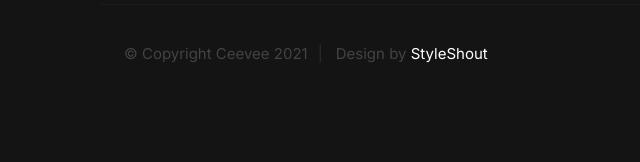
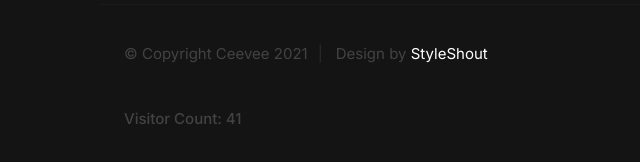
Before and after one commit to JacquesKellerman/aws-resume-serverless, a plain HTML site: page frontend/index.html in a window 1280 px wide. Shown: the part 7681-7843 px from the top of the page, 0-640 px from the left. Drawn offline with Linux system fonts and the light colour scheme.

Commit message:
Version 1.3 - Added Visitor Count placeholder

```diff
--- a/frontend/index.html
+++ b/frontend/index.html
@@ -91,7 +91,6 @@
                         <a href="https://github.com/JacquesKellerman/" target="_blank"><i class="fab fa-github" aria-hidden="true"></i></a>
                         <a href="https://linkedin.com/in/JacquesKellerman/" target="_blank"><i class="fab fa-linkedin" aria-hidden="true"></i></a>
                     </div>
-
                 </div> <!-- end s-hero__content-about -->
 
             </div>
@@ -528,6 +527,7 @@
     <!-- footer
     ================================================== -->
     <footer class="s-footer">
+
         <div class="row">
             <div class="column large-4 medium-6 w-1000-stack s-footer__social-block">
                 <ul class="s-footer__social">
@@ -535,6 +535,13 @@
                     <li><a href="https://github.com/JacquesKellerman/" target="_blank"><i class="fab fa-github" aria-hidden="true"></i></a></li>
                     <li><a href="https://linkedin.com/in/JacquesKellerman/" target="_blank"><i class="fab fa-linkedin" aria-hidden="true"></i></a></li>
                 </ul>
+            </div>
+
+            <div class="large-4 mob-12 column">
+                <span>
+                    <br>
+                    <small>Visitor Count: 41</small>
+                </span>
             </div>
 
             <div class="column large-7 medium-6 w-1000-stack ss-copyright">
```
